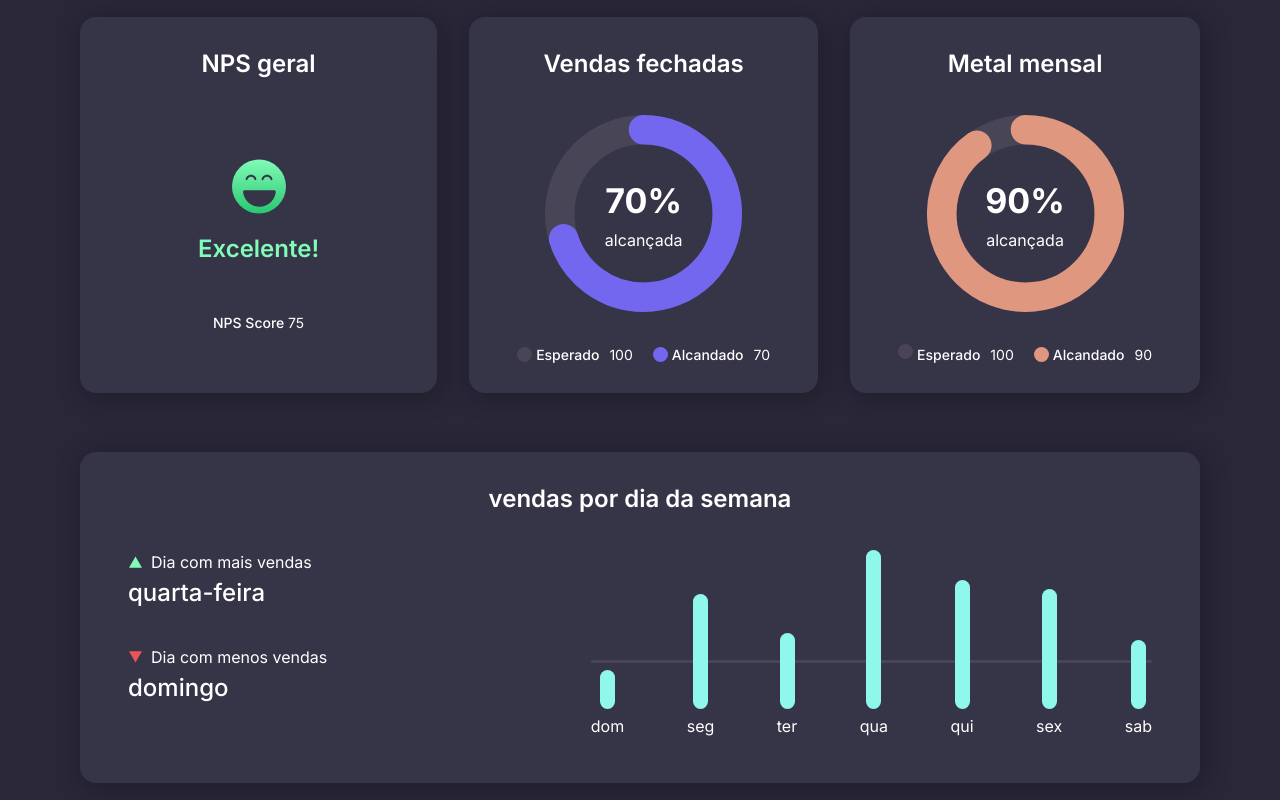
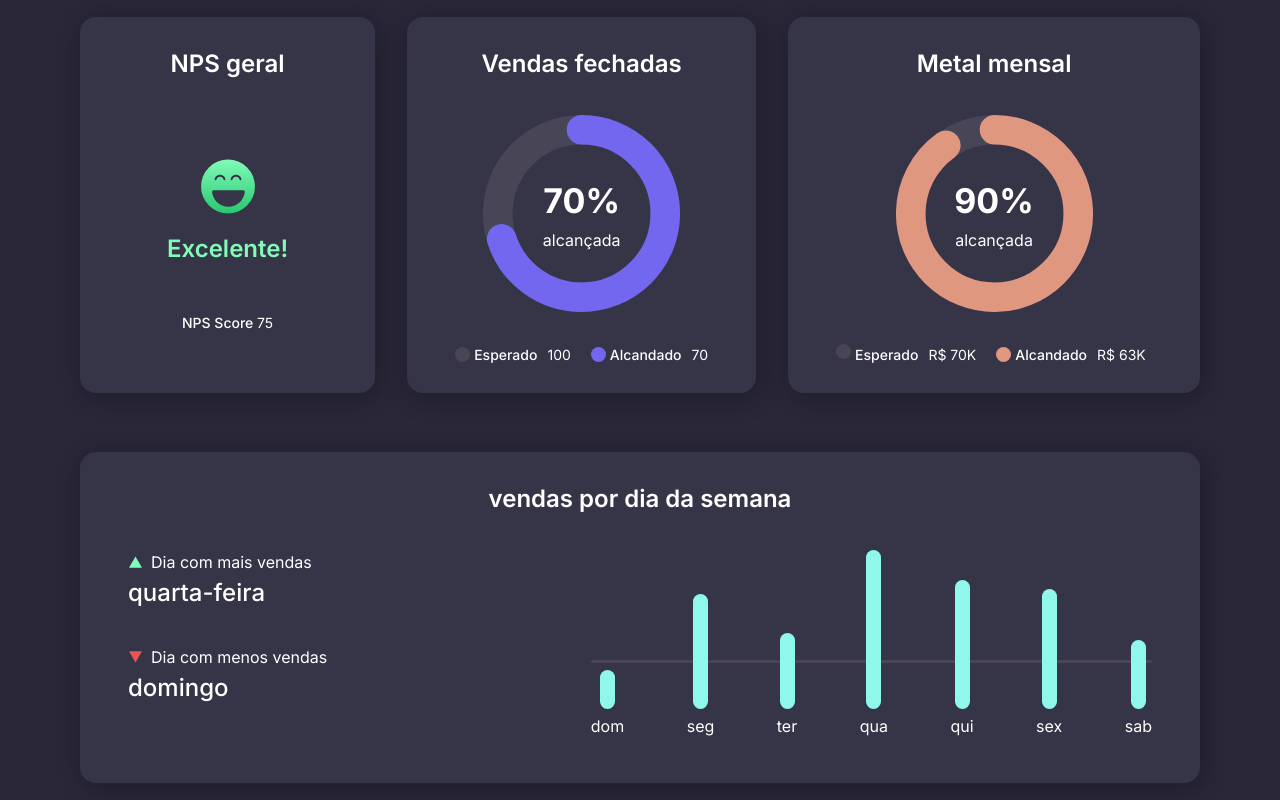
Before and after one commit to MicaelaPinheiroDS/dashboard-bora-codar, a React (Vite) app: page / in a window 1280 px wide. Built offline with nearby package versions, Linux system fonts and the light colour scheme.

Commit message:
fix information and adjusting the layout

```diff
--- a/src/componets/card/index.jsx
+++ b/src/componets/card/index.jsx
@@ -1,6 +1,6 @@
-export function Card({ title, elementChildren, textAlign }) {
+export function Card({ title, elementChildren, textAlign, width, paddingInline}) {
     return (
-        <div className="flex flex-col gap-8 lg:w-full w-80 h-full px-[48px] py-7 m-auto bg-background-card-color rounded-2xl shadow-3xl">
+        <div className={`flex flex-col gap-8 lg:${width} w-80 h-full ${paddingInline} py-7 bg-background-card-color rounded-2xl shadow-3xl`}>
             <h2 className={`text-[24px] lg:text-${textAlign} text-center font-semibold leading-[160%]`}>{title}</h2>
             {elementChildren}
         </div>
--- a/src/componets/closedSales/index.jsx
+++ b/src/componets/closedSales/index.jsx
@@ -29,7 +29,7 @@ export function ClosedSales() {
     }
     return (
         <div>
-            <Card title='Vendas fechadas' textAlign={'center'} elementChildren={cardChildren()} />
+            <Card title='Vendas fechadas' textAlign={'center'} width={'w-full'} paddingInline={'px-12'} elementChildren={cardChildren()} />
         </div>
     )
 }
--- a/src/componets/monthlyGoal/index.jsx
+++ b/src/componets/monthlyGoal/index.jsx
@@ -5,7 +5,7 @@ export function MonthlyGoal() {
     function cardChildren(){
         const valueProgress = 90
         return (
-            <div className="flex flex-col gap-8">
+            <div className="flex flex-col gap-8 w-full">
                 <div className="m-auto">
                     <CircularProgressbarWithChildren className='max-w-{197px} max-h-[197px] stroke-orange' value={valueProgress} strokeWidth={15}>
                         <div className='text-[34px] leading-[160%] font-bold'>{valueProgress}%</div>
@@ -17,20 +17,18 @@ export function MonthlyGoal() {
                     <div className="flex">
                         <span className="inline-block w-[15px] h-[15px] mr-1 bg-dark-purple rounded-full"></span>
                         <span className="font-medium">Esperado</span>
-                        <span className="pl-[10px]">100</span>
+                        <span className="pl-[10px]">R$ 70K</span>
                     </div>
                     <div className="flex items-center">
                         <span className="inline-block w-[15px] h-[15px] mr-1 bg-orange rounded-full"></span>
                         <span className="font-medium">Alcandado</span>
-                        <span className="pl-[10px]">{valueProgress}</span>
+                        <span className="pl-[10px]">R$ 63K</span>
                     </div>
                 </div>
             </div>
         )
     }
     return (
-        <div>
-            <Card title='Metal mensal' textAlign={'center'} elementChildren={cardChildren()}/>
-        </div>
+            <Card title='Metal mensal' textAlign={'center'} width={'w-full'} paddingInline={'px-12'} elementChildren={cardChildren()}/>
     )
 }
--- a/src/componets/overview/index.jsx
+++ b/src/componets/overview/index.jsx
@@ -12,6 +12,6 @@ export function Overview(){
         )
     }
     return (
-        <Card title='NPS geral' textAlign={'center'} elementChildren={cardChildren()}/>
+        <Card title='NPS geral' textAlign={'center'}  width={'w-fit'} paddingInline={'px-[87px]'} elementChildren={cardChildren()}/>
     )
 }
--- a/src/componets/salesPerDay /index.jsx
+++ b/src/componets/salesPerDay /index.jsx
@@ -48,8 +48,6 @@ export function SalesPerDay() {
         )
     }
     return(
-        <div>
-            <Card title='vendas por dia da semana' textAlign={'left'} elementChildren={cardChildren()} />
-        </div>
+        <Card title='vendas por dia da semana' textAlign={'left'} width={'w-full'} paddingInline={'px-12'} elementChildren={cardChildren()} />
     )
 }
--- a/src/pages/home/index.jsx
+++ b/src/pages/home/index.jsx
@@ -11,7 +11,7 @@ export function Home() {
                 <ClosedSales />
                 <MonthlyGoal />
             </div>
-        <div className="w-full">
+            <div className="lg:w-full">
                 <SalesPerDay />
             </div>
         </div>
```
Lines whose indentation alone changed are shown as unchanged.
